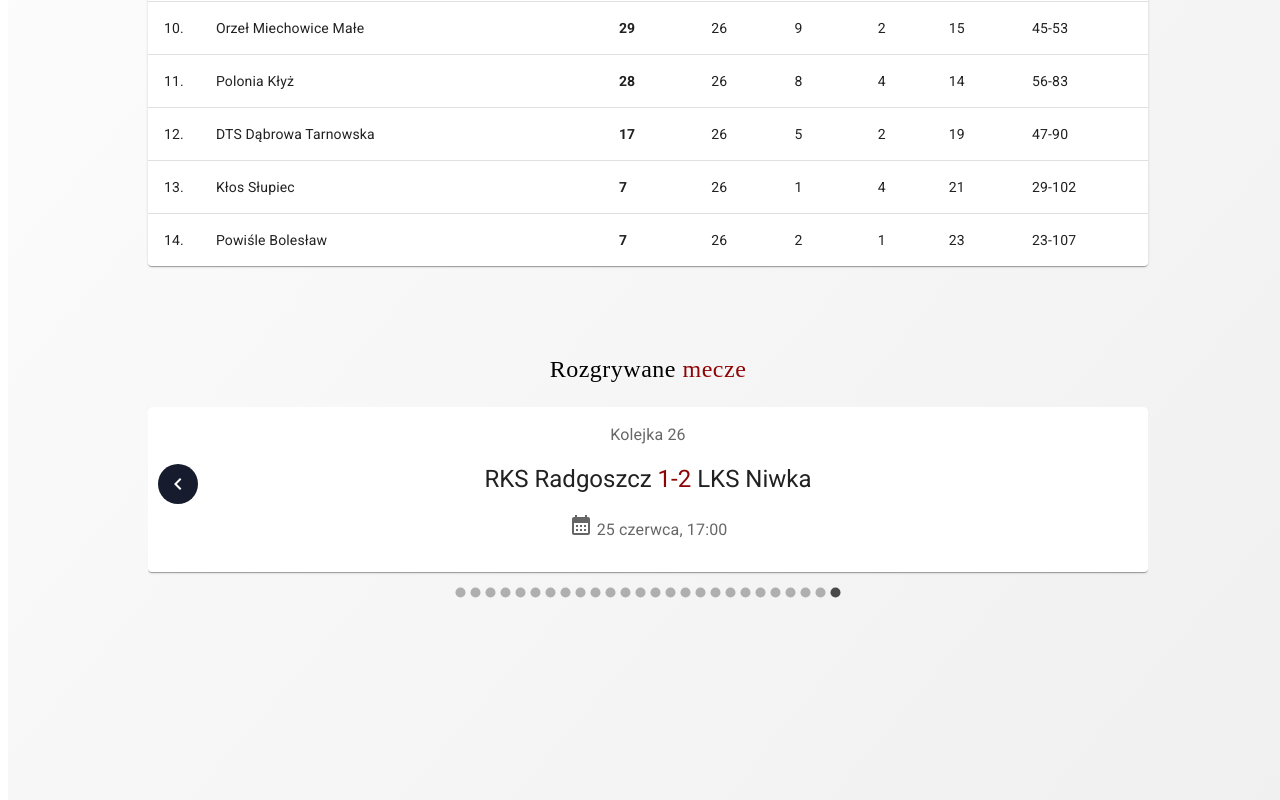
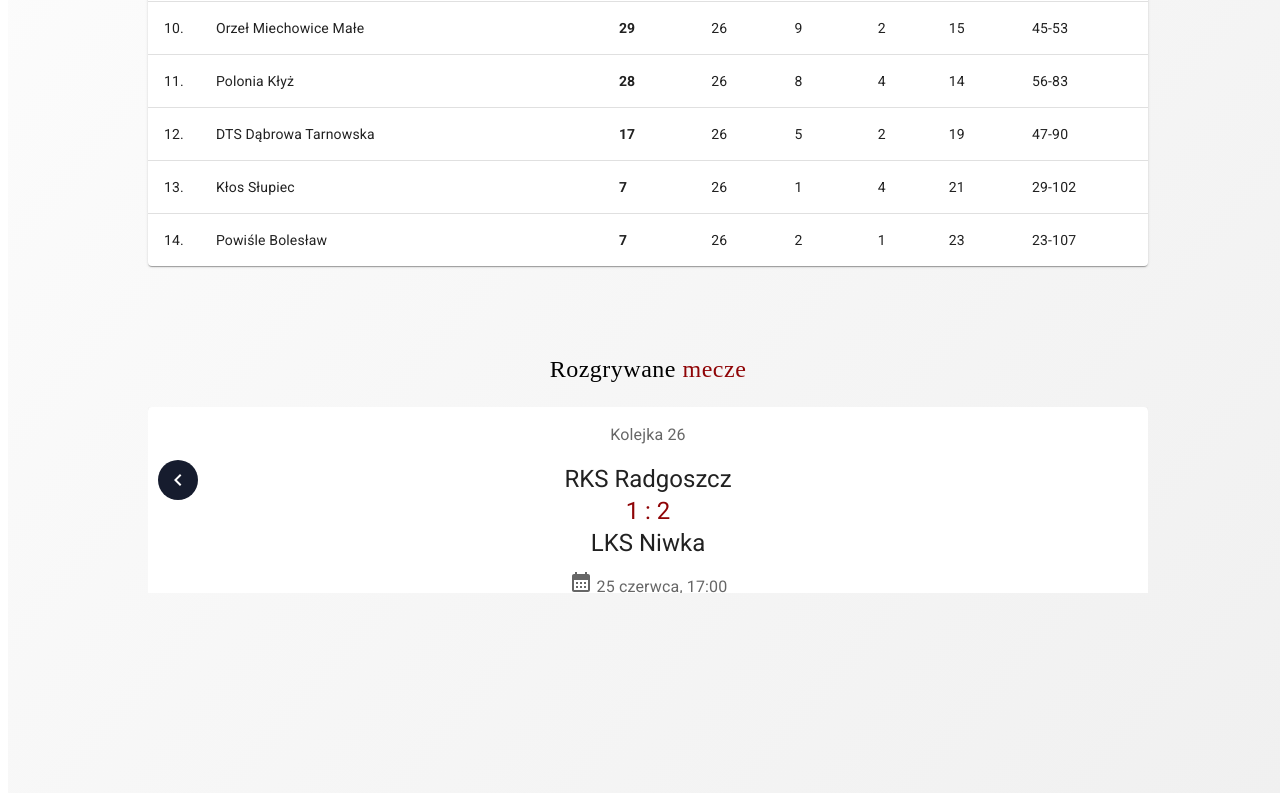
Before and after one commit to kamilmaestro/RKS, a React (Create React App) app: page /competitions in a window 1280 px wide. Shown: the part 711-1511 px from the top of the page. Built offline with nearby package versions, Linux system fonts and the light colour scheme; a web font is replaced by a local one.

Commit message:
rks tv + next match

```diff
--- a/package.json
+++ b/package.json
@@ -31,6 +31,7 @@
     "react-router": "^5.2.1",
     "react-router-dom": "^5.3.0",
     "react-scripts": "4.0.3",
+    "react-youtube": "^10.1.0",
     "redux": "^4.1.1",
     "redux-persist": "^6.0.0",
     "styled-components": "^5.3.3",
--- a/src/competitions/SingularMatches.js
+++ b/src/competitions/SingularMatches.js
@@ -1,18 +1,21 @@
 import React from 'react';
 import Carousel from 'react-material-ui-carousel';
-import Box from '@mui/material/Box';
 import Card from '@mui/material/Card';
-import CardActions from '@mui/material/CardActions';
 import CardContent from '@mui/material/CardContent';
-import Button from '@mui/material/Button';
 import Typography from '@mui/material/Typography';
-import { getRKSSchedule } from '../data/scheduleData';
 import CalendarMonthIcon from '@mui/icons-material/CalendarMonth';
 import { Icon } from '@mui/material';
-import { blue, red } from '@mui/material/colors';
 import ColoredText from "../components/ColoredText/ColoredText";
+import { useMediaQuery, useTheme } from '@mui/material';
 
 const SingularMatches = ({ schedule = [] }) => {
+
+  const theme = useTheme();
+  const isSmallScreen = useMediaQuery(theme.breakpoints.down('md'));
+
+  const convertScore = (score) => {
+    return score.split('-').join(' : ')
+  }
 
   return (
     <div className='singular-container' style={{width: "100%", maxWidth: 1000}}>
@@ -33,12 +36,21 @@ const SingularMatches = ({ schedule = [] }) => {
                   <Typography sx={{ fontSize: 16, marginBottom: 2 }} color="text.secondary" gutterBottom>
                     {fixture.name}
                   </Typography>
-                  <Typography variant="h5" component="div">
-                    {fixture.match.home}  <ColoredText>{ fixture.match.score }</ColoredText> {fixture.match.away}
-                  </Typography>
-                  <Typography sx={{ fontSize: 16, marginTop: 2 }} color="text.secondary" gutterBottom>
-                    <Icon><CalendarMonthIcon/></Icon> {fixture.match.date}
-                  </Typography>
+                  <div>
+                    <Typography variant="h5" component="div" sx={{display: 'flex', flexDirection: isSmallScreen ? 'column' : 'row', alignItems: 'center'}}>
+                      {fixture.match.home}
+                      <ColoredText style={{marginLeft: 15, marginRight: 15}} >
+                        { convertScore(fixture.match.score) }
+                      </ColoredText>
+                      {fixture.match.away}
+                    </Typography>
+                  </div>
+                  <div style={{ display: 'flex', alignItems: 'center', justifyContent: 'center', width: '100%'}}>
+                    <Icon sx={{color: '#00000099'}}><CalendarMonthIcon/></Icon>
+                    <Typography sx={{ fontSize: 16, marginTop: 2, marginLeft: 0.5 }} color="text.secondary" gutterBottom>
+                     {fixture.match.date}
+                    </Typography>
+                  </div>
                 </CardContent>
               </Card>
             </div>
--- a/src/components/About/About.styles.js
+++ b/src/components/About/About.styles.js
@@ -17,12 +17,13 @@ export const AboutSection = styled.div`
    width: 100%;
    text-align: center;
    position: relative;
+   padding-bottom: 25px;
 `;
 
 export const AboutTitle = styled.p`
     color: black;
     margin: 0;
-    padding: 50px 0 50px 0;
+    padding: 55px 0 30px 0;
     font-family: ${({theme}) => theme.fontSecondary.family};
     font-size: ${({theme}) => theme.fontSecondary.size.title};
 
@@ -55,7 +56,6 @@ export const FaqContainer = styled.div`
     display: flex;
     align-items: center;
     justify-content: space-evenly;
-    margin-top: 10px;
     margin-bottom: 0px;
     flex-wrap: wrap;
 `;
--- a/src/components/VideoBackground/VideoBackground.styles.js
+++ b/src/components/VideoBackground/VideoBackground.styles.js
@@ -6,7 +6,7 @@ export const VideoContainer = styled.div`
     width: 100%;
     max-height: 100%;
     position: relative;
-    background-color: black;
+    background-color: #161c2e;
     min-height: 400px;
     margin: 0;
 `;
--- a/src/pages/Home/Home.js
+++ b/src/pages/Home/Home.js
@@ -2,12 +2,16 @@ import React from "react";
 import VideoBackground from "../../components/VideoBackground/VideoBackground";
 import About from "../../components/About/About";
 import Layout from "../../components/Layout/Layout";
+import NextMatch from "../../schedule/NextMatch";
+import YouTubeSection from "../../youtube/YouTubeSection";
 
 const Home = () => {
     return (
         <Layout title={'Start'}>
             <VideoBackground/>
+            <NextMatch/>
             <About/>
+            <YouTubeSection/>
         </Layout>
     );
 };
--- /dev/null
+++ b/src/schedule/NextMatch.js
@@ -0,0 +1,49 @@
+import Typography from '@mui/material/Typography';
+import CalendarMonthIcon from '@mui/icons-material/CalendarMonth';
+import { Icon } from '@mui/material';
+import ColoredText from "../components/ColoredText/ColoredText";
+import { useMediaQuery, useTheme } from '@mui/material';
+
+const NextMatch = () => {
+
+  const nextMatch = {
+    date: "30 lipca, 11:00",
+    home: "RKS Radgoszcz",
+    away: "Olimpia Wojnicz",
+    score: " vs "
+   }
+
+   const theme = useTheme();
+   const isSmallScreen = useMediaQuery(theme.breakpoints.down('md'));
+
+  return (
+    <div style={{
+      display: 'flex',
+      flexDirection: 'column',
+      alignItems: 'center',
+      backgroundColor: '#161c2e'
+    }}>
+      <div>
+        <Typography
+          sx={{ fontSize: isSmallScreen ? 22 : 26, marginTop: isSmallScreen ? 1 : 3, marginBottom: isSmallScreen ? 1 : 3, fontWeight: isSmallScreen ? 200 : 300, display: 'flex', flexDirection: isSmallScreen ? 'column' : 'row', alignItems: 'center' }}
+          component="div"
+          color="white"
+        >
+          {nextMatch.home}  <ColoredText style={{marginLeft: 15, marginRight: 15}} >{ nextMatch.score }</ColoredText> {nextMatch.away}
+        </Typography>
+      </div>
+      <div style={{
+        display: 'flex', alignItems: 'center', justifyContent: 'center', color: 'white', backgroundColor: '#111624', width: '100%', paddingBottom: 8
+      }} >
+        <Icon>
+          <CalendarMonthIcon fontSize="small"/>
+        </Icon>
+        <Typography sx={{ fontSize: isSmallScreen ? 14 : 16, marginTop: 2, marginLeft: 1, fontWeight: 300, fontStyle: 'italic'  }} color="white" gutterBottom>
+          {nextMatch.date}
+        </Typography>
+      </div>
+    </div>
+   );
+}
+
+export default NextMatch;
--- /dev/null
+++ b/src/youtube/YouTubeSection.js
@@ -0,0 +1,30 @@
+import YouTubeVideo from "./YouTubeVideo";
+import './YouTubeSection.styles.css';
+import Typography from '@mui/material/Typography';
+import ColoredText from "../components/ColoredText/ColoredText";
+import { useMediaQuery, useTheme } from '@mui/material';
+
+const YouTubeSection = () => {
+
+  const theme = useTheme();
+  const isLargeScreen = useMediaQuery(theme.breakpoints.down('xl'));
+  const isMediumScreen = useMediaQuery(theme.breakpoints.down('lg'));
+
+  return (
+    <div className="app-container">
+      <Typography sx={{ fontSize: 26, fontWeight: 200, marginBottom: 3}} component="div" color="white">
+        RKS<ColoredText style={{marginLeft: 5}}>TV</ColoredText>
+      </Typography>
+      <div style={{display: 'flex', flexDirection: isMediumScreen ? 'column' : 'row', gap: isLargeScreen ? 35 : 70}}>
+        <div className="video-wrapper">
+          <YouTubeVideo videoId={'qOrjvfm4gHg'}/>
+        </div>
+        <div className="video-wrapper">
+          <YouTubeVideo videoId={'8jFKWRWSNKo'}/>
+        </div>
+      </div>
+    </div>
+  );
+}
+
+export default YouTubeSection;
--- /dev/null
+++ b/src/youtube/YouTubeSection.styles.css
@@ -0,0 +1,25 @@
+.app-container {
+  width: 100%;
+  display: flex;
+  flex-direction: column;
+  align-items: center;
+  background-color: #161c2e;
+  padding-top: 30px;
+  padding-bottom: 100px;
+}
+
+.title {
+  font-size: 24px;
+  margin: 20px 0;
+}
+
+.video-wrapper {
+  width: 100%;
+}
+
+/* If you want each video to take 100% width and be centered separately, use the following CSS instead */
+/* .video-wrapper {
+    width: 100%;
+    display: flex;
+    justify-content: center;
+} */
--- /dev/null
+++ b/src/youtube/YouTubeVideo.js
@@ -0,0 +1,42 @@
+import React from 'react';
+import YouTube from 'react-youtube';
+import { useMediaQuery, useTheme } from '@mui/material';
+
+const YouTubeVideo = ({ videoId }) => {
+
+  const theme = useTheme();
+  const isMediumScreen = useMediaQuery(theme.breakpoints.down('lg'));
+  const isSmallScreen = useMediaQuery(theme.breakpoints.down('md'));
+
+  const opts = {
+    width: isSmallScreen ? '350' : '450',
+    height: isSmallScreen ? '250' : '300',
+  };
+
+  const onReady = (event) => {
+    event.target.pauseVideo();
+  };
+
+  const getWidth = () => {
+    return isSmallScreen ? '325' : '575';
+  }
+
+  const getHeight = () => {
+    return isSmallScreen ? '225' : '400';
+  }
+
+  // return <YouTube videoId={videoId} opts={isMediumScreen ? opts : {}} onReady={onReady} />;
+  return (
+    <div >
+      <iframe
+        width={getWidth()}
+        height={getHeight()}
+        src={`https://www.youtube-nocookie.com/embed/${videoId}?wmode=transparent`}
+        allowFullScreen
+        style={{border: 0}}
+      ></iframe>
+  </div>
+  );
+};
+
+export default YouTubeVideo;
```
Also changed, not shown: src/blog/ArticlePreview.js (+0 -2 lines), 1 other file (tests, documents, lock files or other folders).
